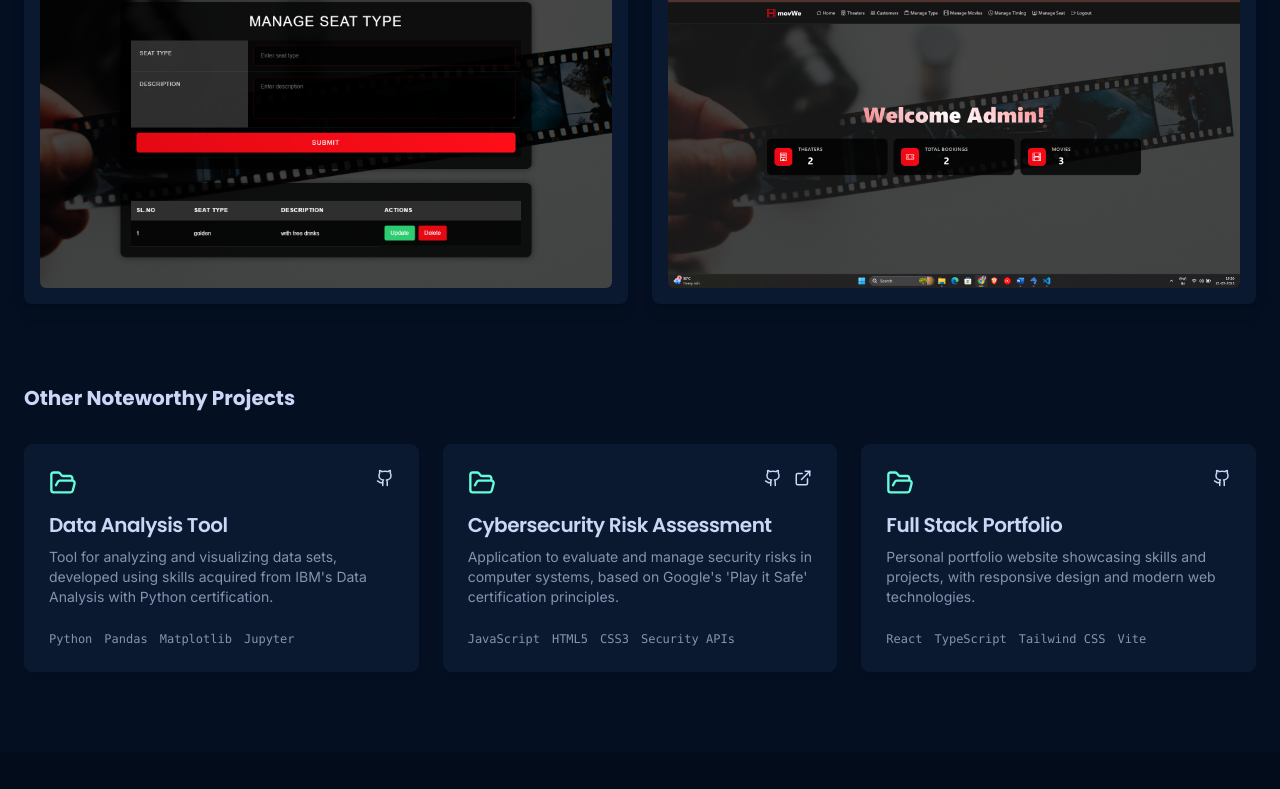
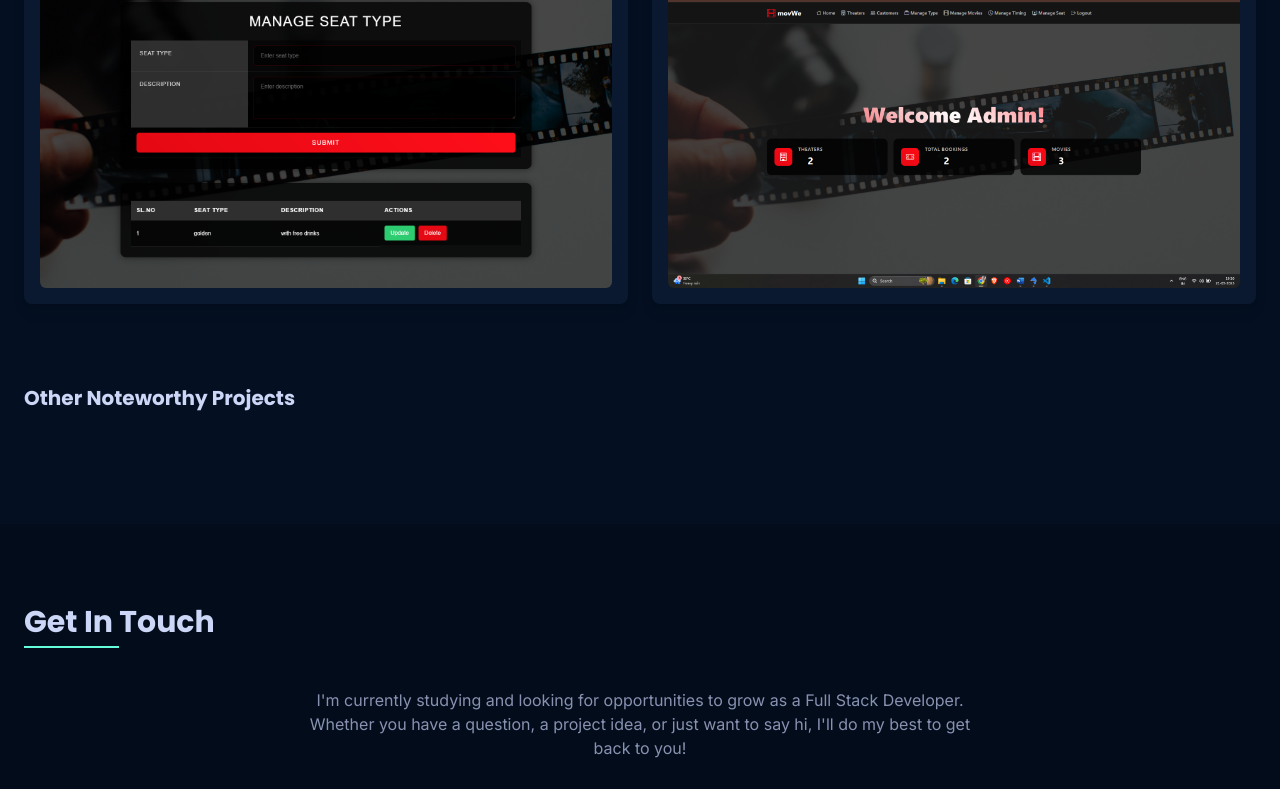
Before and after one commit to caaravind1/portfolio-website, a React (Vite) app: page / in a window 1280 px wide. Shown: the part 5484-6273 px from the top of the page. Built offline with nearby package versions, Linux system fonts and the light colour scheme.

Commit message:
removed the other projects

```diff
--- a/src/components/Projects.tsx
+++ b/src/components/Projects.tsx
@@ -39,33 +39,12 @@ const Projects = () => {
     {
       title: "movWe:Connecting Cinema",
       description: "A cinema management application allowing theaters to manage shows, customers to book tickets, and administrators to oversee operations. Features include movie management, seat allocation, and booking system.",
-      technologies: ["React", "TypeScript", "Node.js", "MySQL"],
+      technologies: ["HTML", "JavaScript", "Django","Android", "MySQL"],
       githubLink: "#",
       featured: true,
       image: "/lovable-uploads/d75ac794-69ca-45a0-bae2-c549b7ab507b.png"
     },
-    {
-      title: "Data Analysis Tool",
-      description: "Tool for analyzing and visualizing data sets, developed using skills acquired from IBM's Data Analysis with Python certification.",
-      technologies: ["Python", "Pandas", "Matplotlib", "Jupyter"],
-      githubLink: "#",
-      featured: false
-    },
-    {
-      title: "Cybersecurity Risk Assessment",
-      description: "Application to evaluate and manage security risks in computer systems, based on Google's 'Play it Safe' certification principles.",
-      technologies: ["JavaScript", "HTML5", "CSS3", "Security APIs"],
-      githubLink: "#",
-      liveLink: "#",
-      featured: false
-    },
-    {
-      title: "Full Stack Portfolio",
-      description: "Personal portfolio website showcasing skills and projects, with responsive design and modern web technologies.",
-      technologies: ["React", "TypeScript", "Tailwind CSS", "Vite"],
-      githubLink: "#",
-      featured: false
-    }
+
   ];
 
   const featuredProjects = projects.filter(project => project.featured);
```
